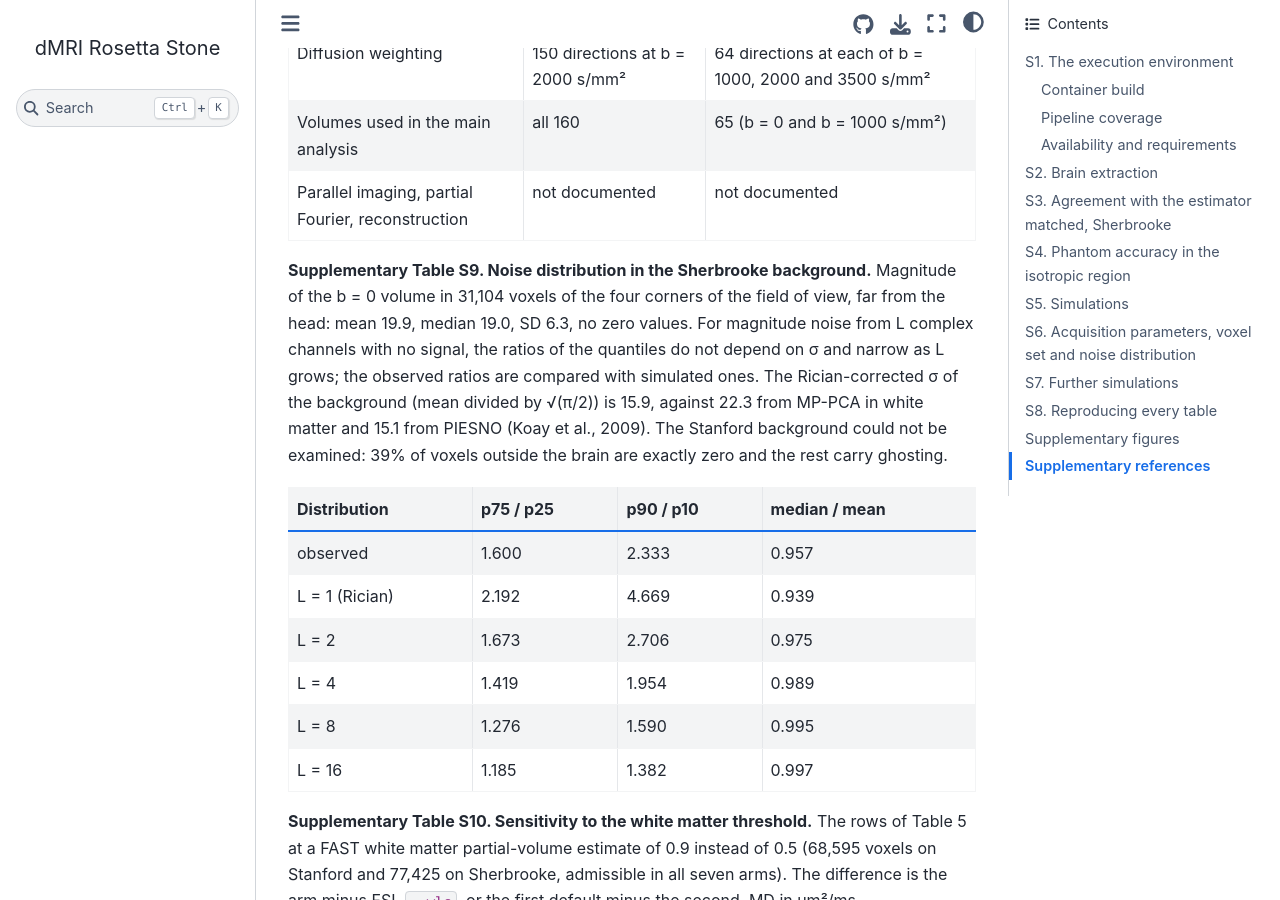
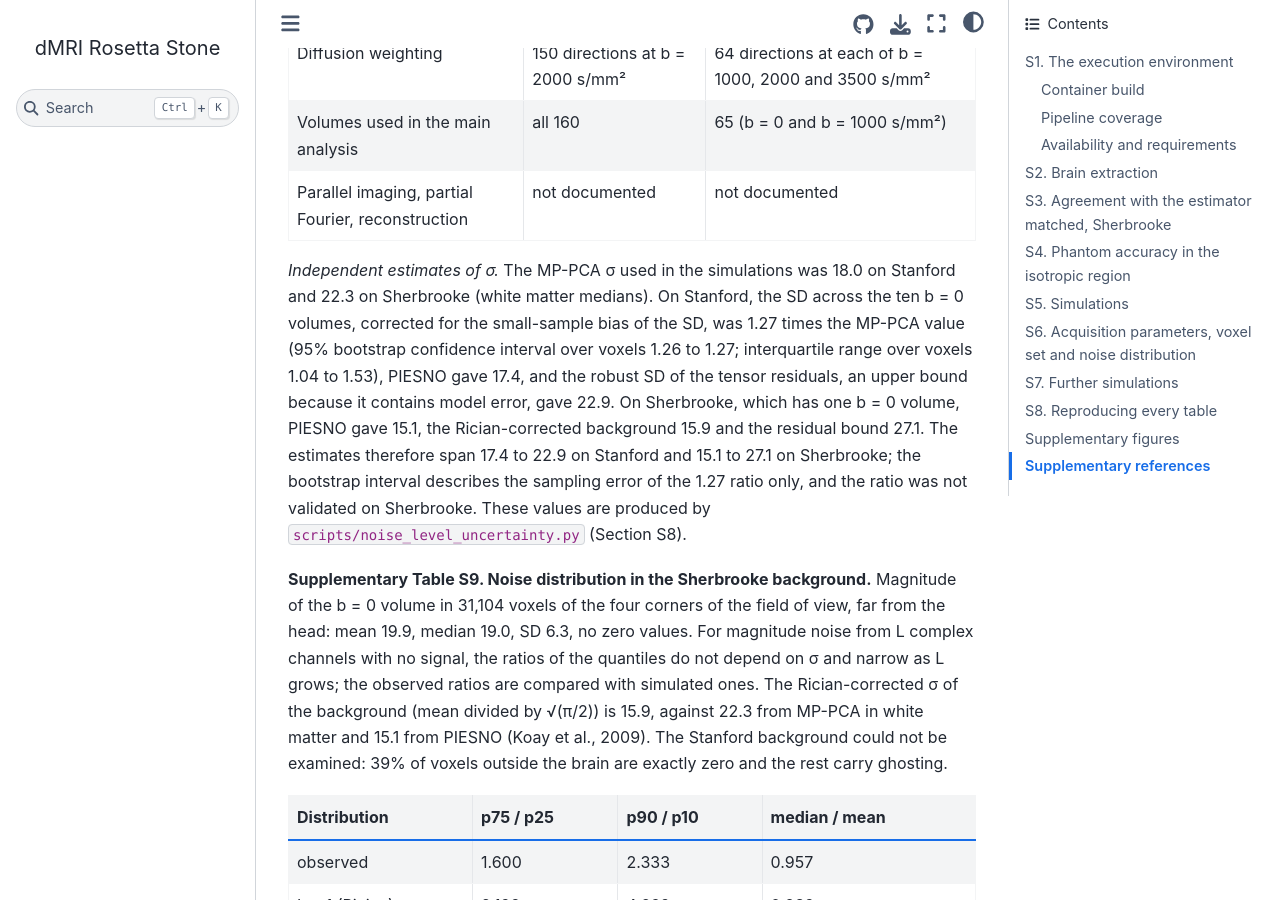
Before and after one commit to happybrotherhood/dmri-rosetta-stone, a Jupyter Book: the page built from supplementary_jnm.md, in a window 1280 px wide and 900 px high, scrolled down 10491 px. Built offline with Jupyter Book 1.0.4 settings and Sphinx 7.4.7 and the Sphinx Book theme 1.1.4, drawn with Linux system fonts in a browser that asks for light colours; pages that are not in the unit, such as notebooks, are missing from menus; part of the change alters nothing that is shown; some of the changed text lies outside the part shown.

Commit message:
Supplement: archived release v1.2.1; independent σ estimates stated before Table S9
Co-Authored-By: Claude Fable 5.1 <noreply@anthropic.com>

```diff
--- a/supplementary_jnm.md
+++ b/supplementary_jnm.md
@@ -39,7 +39,7 @@ When a toolkit lacks a stage, the page says so; for example, FSL has no denoiser
 |---|---|
 | **Project name** | dMRI Rosetta Stone |
 | **Project home page** | https://github.com/happybrotherhood/dmri-rosetta-stone |
-| **Archived version** | Release v1.1.0, Zenodo concept DOI 10.5281/zenodo.22106454 |
+| **Archived version** | Release v1.2.1, Zenodo concept DOI 10.5281/zenodo.22106454 |
 | **Operating system** | Platform independent (Linux, macOS, Windows) via Docker |
 | **Programming language** | Python 3.12 |
 | **Other requirements** | Docker ≥ 20.10 |
@@ -190,6 +190,8 @@ Supplementary Figure S4 repeats Figure 2 of the main text for the Sherbrooke dat
 | Diffusion weighting | 150 directions at b = 2000 s/mm² | 64 directions at each of b = 1000, 2000 and 3500 s/mm² |
 | Volumes used in the main analysis | all 160 | 65 (b = 0 and b = 1000 s/mm²) |
 | Parallel imaging, partial Fourier, reconstruction | not documented | not documented |
+
+*Independent estimates of σ.* The MP-PCA σ used in the simulations was 18.0 on Stanford and 22.3 on Sherbrooke (white matter medians). On Stanford, the SD across the ten b = 0 volumes, corrected for the small-sample bias of the SD, was 1.27 times the MP-PCA value (95% bootstrap confidence interval over voxels 1.26 to 1.27; interquartile range over voxels 1.04 to 1.53), PIESNO gave 17.4, and the robust SD of the tensor residuals, an upper bound because it contains model error, gave 22.9. On Sherbrooke, which has one b = 0 volume, PIESNO gave 15.1, the Rician-corrected background 15.9 and the residual bound 27.1. The estimates therefore span 17.4 to 22.9 on Stanford and 15.1 to 27.1 on Sherbrooke; the bootstrap interval describes the sampling error of the 1.27 ratio only, and the ratio was not validated on Sherbrooke. These values are produced by `scripts/noise_level_uncertainty.py` (Section S8).
 
 **Supplementary Table S9. Noise distribution in the Sherbrooke background.** Magnitude of the b = 0 volume in 31,104 voxels of the four corners of the field of view, far from the head: mean 19.9, median 19.0, SD 6.3, no zero values. For magnitude noise from L complex channels with no signal, the ratios of the quantiles do not depend on σ and narrow as L grows; the observed ratios are compared with simulated ones. The Rician-corrected σ of the background (mean divided by √(π/2)) is 15.9, against 22.3 from MP-PCA in white matter and 15.1 from PIESNO (Koay et al., 2009). The Stanford background could not be examined: 39% of voxels outside the brain are exactly zero and the rest carry ghosting.
 
```
Also changed, not shown: 5 other files.
